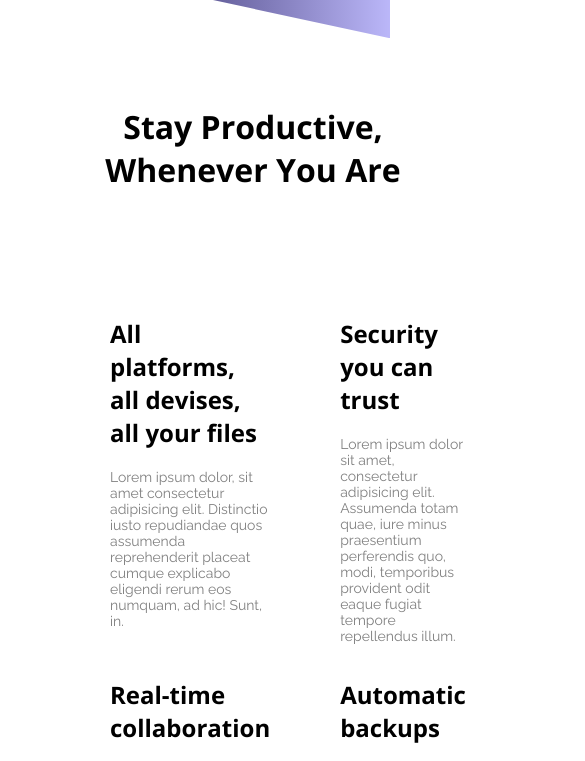
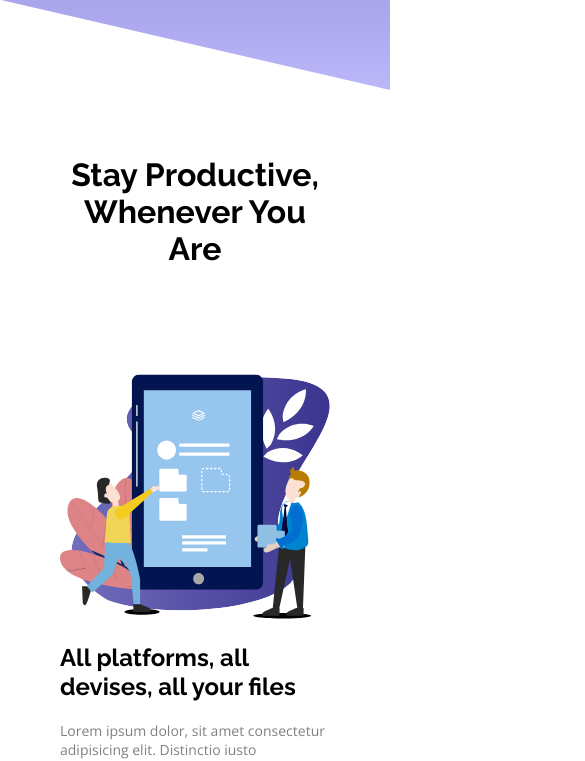
Before and after one commit to Peleda23/Fylo-landing-page-with-features-grid-section, a plain HTML site: page index.html in a window 390 px wide. Shown: the part 662-1423 px from the top of the page, 585 px wide, since content can reach past the window. Drawn offline with nearby package versions, Linux system fonts and the light colour scheme.

Commit message:
started work on mobile version. Add few lines of flexbox.

```diff
--- a/index.html
+++ b/index.html
@@ -66,8 +66,8 @@
     <section class="cont3">
       <div class="wrapper1">
         <img src="images/logo.svg" alt="" srcset="">
-        <p>Phone: +1-543-123-4567</p>
-        <p>example@fylo.com</p>
+        <p><img class="small-icons" src="images/icon-phone.svg" alt="" srcset=""> Phone: +1-543-123-4567</p>
+        <p><img class="small-icons" src="images/icon-email.svg" alt="" srcset=""> example@fylo.com</p>
       </div>
       <div class="wrapper2">
         <ul>
--- a/styles/style.scss
+++ b/styles/style.scss
@@ -1,8 +1,8 @@
-@import url('https://fonts.googleapis.com/css?family=Open+Sans:700|Raleway:400,600,600i');
+@import url('https://fonts.googleapis.com/css?family=Open+Sans:400,700|Raleway:700');
 
-$body: 'Raleway', sans-serif;
-$headings: 'Open Sans', sans-serif;
-$padding-side: 40px;
+$headings: 'Raleway', sans-serif;
+$body: 'Open Sans', sans-serif;
+$padding-side: 60px;
 $padding-top: 25px;
 $padding-bottom: 100px;
 
@@ -18,9 +18,9 @@ $colors: (
   @return map-get($colors, $color-name)
 }
 
-$mobile: 375px;
+$mobile: 600px;
 @mixin mobile {
-  @media (min-width: #{$mobile}) {
+  @media (max-width: #{$mobile}) {
     @content;
   }
 }
@@ -38,13 +38,23 @@ body {
   grid-template-areas:
     "nav nav nav nav"
     "div1 div1 div2 div2";
-    background-image: linear-gradient(to right, #060339, #312d65, #5d5893, #8b86c5, #bbb7f9);
+  background-image: linear-gradient(to right, #060339, #312d65, #5d5893, #8b86c5, #bbb7f9);
   clip-path: polygon(50% 0%, 100% 0, 100% 100%, 0 88%, 0 0);
   height: 80vh;
+  @include mobile {
+    display: flex;
+    flex-direction: column;
+    height: 100%;
+    background-image: linear-gradient(to bottom, #282384, #4f46a1, #726abe, #9690dc, #bbb7f9);
+    padding: 10px 10px 0 10px;
+  }
   .navbar {
     grid-area: nav;
     display: flex;
     justify-content: space-between;
+    @include mobile {
+      order: 1;
+    }
     .buttons {
       .btn1 {
         border: none;
@@ -67,6 +77,10 @@ body {
     justify-self: center;
     align-self: center;
     padding-bottom: $padding-bottom;
+    @include mobile {
+      order: 3;
+      text-align: center;
+    }
     h1 {
       color: white;
       font-family: $headings;
@@ -84,12 +98,19 @@ body {
   }
   .img1 {
     grid-area: div2;
-    // text-align: center;
     justify-self: center;
     align-self: center;
     padding-bottom: $padding-bottom;
+    @include mobile {
+      order: 2;
+      text-align: center;
+    }
     img {
       height: 300px;
+      @include mobile {
+        width: 80%;
+        height: 100%;
+      }
     }
   }
 }
@@ -105,6 +126,10 @@ body {
     "img-box box3 box4"
     "bbox bbox bbox";
   padding: 0 $padding-side 0 $padding-side;
+  @include mobile {
+    display: flex;
+    flex-direction: column;
+  }
     h1 {
       font-family: $headings;
     }
@@ -187,7 +212,10 @@ body {
   color: white;
   font-size: 14px;
   padding: 120px $padding-side 70px $padding-side;
-
+  @include mobile {
+    display: flex;
+    flex-direction: column;
+  }
   .nav-bottom {
     text-decoration: none;
     color: white;
@@ -201,6 +229,10 @@ body {
   }
   .wrapper1 {
     justify-self: center;
+    .small-icons {
+      height: 11px;
+      padding-right: 10px;
+    }
   }
   .wrapper2 {
     justify-self: center;
@@ -241,6 +273,7 @@ body {
   .wrapper5 {
     justify-self: center;
     padding-left: 60px;
+    padding-right: 40px;
     h1 {
       font-size: 12px;
     }
@@ -254,6 +287,7 @@ body {
         border-radius: 3px;
         margin-bottom: 10px;
       }
+
       button {
         border: none;
         background: color(green1);
```
Also changed, not shown: styles/style.css, 1 other file.
